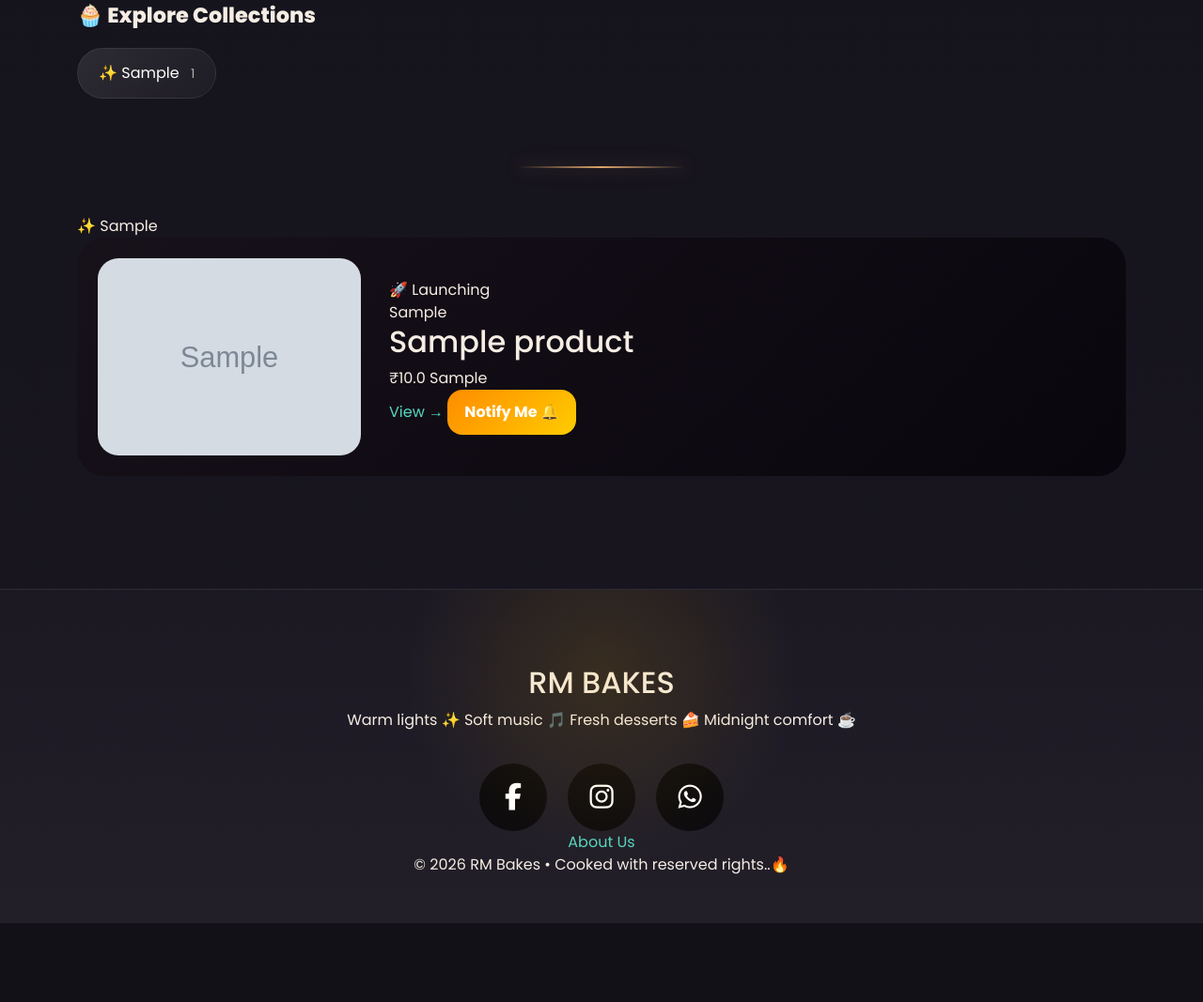
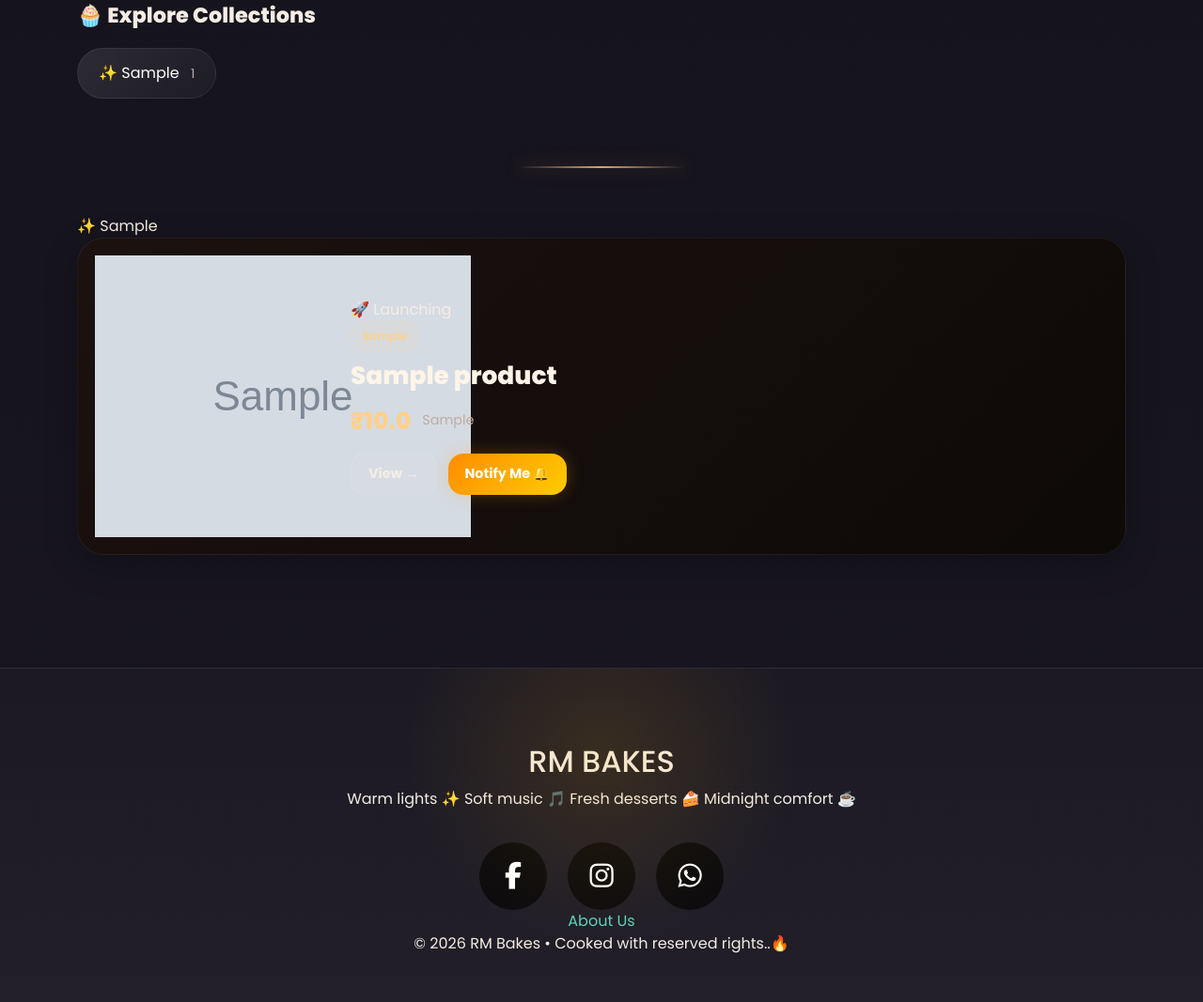
Before and after one commit to adminrmbakes-design/rm-bakes, a Flask app: page /products in a window 1280 px wide. Shown: the part 1916-2983 px from the top of the page at 94% size. Before the commit the page ends 2899 px from the top, so only its background shows below. Run offline with Flask 3, Linux system fonts and the light colour scheme; tables that the repository leaves empty hold one stand-in row (values such as "Sample post"); grey boxes marked "Sample" are stand-in pictures; data that the repository does not hold is empty; some libraries are stand-ins or nearby versions.

Commit message:
Update style.css

```diff
--- a/static/css/style.css
+++ b/static/css/style.css
@@ -910,62 +910,381 @@ small {
 
 
 /* =====================================
-   DESKTOP DESSERT CARD
+   RM BAKES DESKTOP PRODUCT CARD V3
 ===================================== */
 
 .desktop-dessert-card{
     display:flex;
-    gap:30px;
     align-items:center;
-    padding:22px;
-    border-radius:30px;
+    gap:22px;
+
+    padding:18px;
+
+    margin-bottom:18px;
+
+    border-radius:28px;
+
     background:
-    linear-gradient(
-        135deg,
-        #17111a,
-        #09060d
-    );
-    margin-bottom:20px;
+        linear-gradient(
+            135deg,
+            rgba(28,18,15,0.95),
+            rgba(14,10,8,0.98)
+        );
+
+    border:
+        1px solid rgba(
+            255,255,255,0.06
+        );
+
+    backdrop-filter:blur(18px);
+
+    box-shadow:
+        0 10px 35px rgba(0,0,0,0.25);
+
+    transition:0.35s ease;
+}
+
+.desktop-dessert-card:hover{
+
+    transform:translateY(-4px);
+
+    border-color:
+        rgba(255,190,120,0.18);
+
+    box-shadow:
+        0 18px 45px rgba(0,0,0,0.35),
+        0 0 24px rgba(255,180,120,0.08);
 }
 
 .desktop-dessert-image-box{
-    width:280px;
+    width:250px;
     flex-shrink:0;
-}
-
-.desktop-dessert-image{
-    width:100%;
-    border-radius:22px;
-    display:block;
 }
 
 .desktop-dessert-content{
     flex:1;
+    display:flex;
+    flex-direction:column;
+    justify-content:center;
+}
+
+.desktop-dessert-title{
+    font-size:1.65rem;
+    font-weight:800;
+
+    color:#fff4e8;
+
+    line-height:1.2;
+
+    margin:10px 0;
+
+    text-align:justify;
+}
+
+.desktop-price-row{
+    display:flex;
+    align-items:center;
+    gap:12px;
+
+    margin-top:4px;
+}
+
+.desktop-price-value{
+    font-size:1.55rem;
+    font-weight:900;
+
+    color:#ffd089;
+}
+
+.desktop-unit-value{
+    font-size:0.9rem;
+
+    color:#bfae9e;
+
+    text-align:justify;
+}
+
+.desktop-action-row{
+    display:flex;
+    gap:12px;
+
+    margin-top:16px;
+}
+
+.desktop-view-action,
+.desktop-cart-action,
+.desktop-notify-action{
+
+    height:44px;
+
+    padding:0 18px;
+
+    border:none;
+
+    border-radius:14px;
+
+    display:inline-flex;
+
+    align-items:center;
+    justify-content:center;
+
+    font-size:0.9rem;
+    font-weight:700;
+
+    text-decoration:none;
+
+    cursor:pointer;
+
+    transition:0.3s ease;
+}
+
+.desktop-view-action{
+
+    background:
+        rgba(255,255,255,0.05);
+
+    color:#f5ede3;
+
+    border:
+        1px solid rgba(
+            255,255,255,0.08
+        );
+}
+
+.desktop-view-action:hover{
+
+    transform:translateY(-2px);
+
+    background:
+        rgba(255,255,255,0.08);
+}
+
+.desktop-cart-action{
+
+    background:
+        linear-gradient(
+            135deg,
+            #d4a762,
+            #ffcf8d
+        );
+
+    color:#1b120d;
+
+    box-shadow:
+        0 0 18px rgba(
+            255,
+            190,
+            120,
+            0.25
+        );
+}
+
+.desktop-cart-action:hover{
+
+    transform:translateY(-2px);
+
+    box-shadow:
+        0 0 25px rgba(
+            255,
+            190,
+            120,
+            0.45
+        );
+}
+
+.desktop-notify-action{
+
+    background:
+        linear-gradient(
+            135deg,
+            #ff9800,
+            #ffd54f
+        );
+
+    color:#231400;
+
+    box-shadow:
+        0 0 18px rgba(
+            255,
+            170,
+            0,
+            0.25
+        );
+}
+
+.desktop-tag-pill{
+
+    display:inline-flex;
+
+    width:fit-content;
+
+    padding:6px 12px;
+
+    border-radius:999px;
+
+    font-size:0.75rem;
+
+    font-weight:600;
+
+    color:#ffd089;
+
+    background:
+        rgba(
+            255,
+            208,
+            137,
+            0.08
+        );
+
+    border:
+        1px solid rgba(
+            255,
+            208,
+            137,
+            0.15
+        );
 }
 
 /* =====================================
-   MOBILE DESSERT CARD
+   MOBILE PRODUCT CARD V3
 ===================================== */
 
 .mobile-dessert-card{
+
     display:block;
-    padding:18px;
-    border-radius:26px;
+
+    padding:14px;
+
+    margin-bottom:16px;
+
+    border-radius:24px;
+
     background:
-    linear-gradient(
-        135deg,
-        #120d16,
-        #050308
-    );
-    margin-bottom:18px;
-}
-
-.mobile-dessert-image{
-    width:100%;
-    border-radius:20px;
-    display:block;
-}
-
+        linear-gradient(
+            135deg,
+            rgba(24,16,14,0.96),
+            rgba(10,8,7,0.98)
+        );
+
+    border:
+        1px solid rgba(
+            255,
+            255,
+            255,
+            0.06
+        );
+
+    backdrop-filter:blur(18px);
+
+    box-shadow:
+        0 8px 25px rgba(
+            0,
+            0,
+            0,
+            0.22
+        );
+}
+
+.mobile-dessert-title{
+
+    font-size:1.15rem;
+
+    font-weight:800;
+
+    line-height:1.3;
+
+    margin-top:10px;
+
+    text-align:justify;
+}
+
+.mobile-price-value{
+
+    margin-top:8px;
+
+    font-size:1.3rem;
+
+    font-weight:900;
+
+    color:#ffd089;
+}
+
+.mobile-unit-value{
+
+    color:#bca89d;
+
+    font-size:0.85rem;
+
+    text-align:justify;
+}
+
+.mobile-action-column{
+
+    display:flex;
+
+    gap:10px;
+
+    margin-top:14px;
+}
+
+.mobile-view-action,
+.mobile-cart-action,
+.mobile-notify-action{
+
+    flex:1;
+
+    height:42px;
+
+    border:none;
+
+    border-radius:14px;
+
+    display:flex;
+
+    align-items:center;
+    justify-content:center;
+
+    text-decoration:none;
+
+    font-size:0.85rem;
+
+    font-weight:700;
+
+    transition:0.3s ease;
+}
+
+.mobile-tag-pill{
+
+    display:inline-flex;
+
+    width:fit-content;
+
+    padding:6px 12px;
+
+    border-radius:999px;
+
+    font-size:0.75rem;
+
+    font-weight:600;
+
+    color:#ffd089;
+
+    background:
+        rgba(
+            255,
+            208,
+            137,
+            0.08
+        );
+
+    border:
+        1px solid rgba(
+            255,
+            208,
+            137,
+            0.15
+        );
+}
 /* =====================================
    PRODUCT CARD VISIBILITY
 ===================================== */
```
